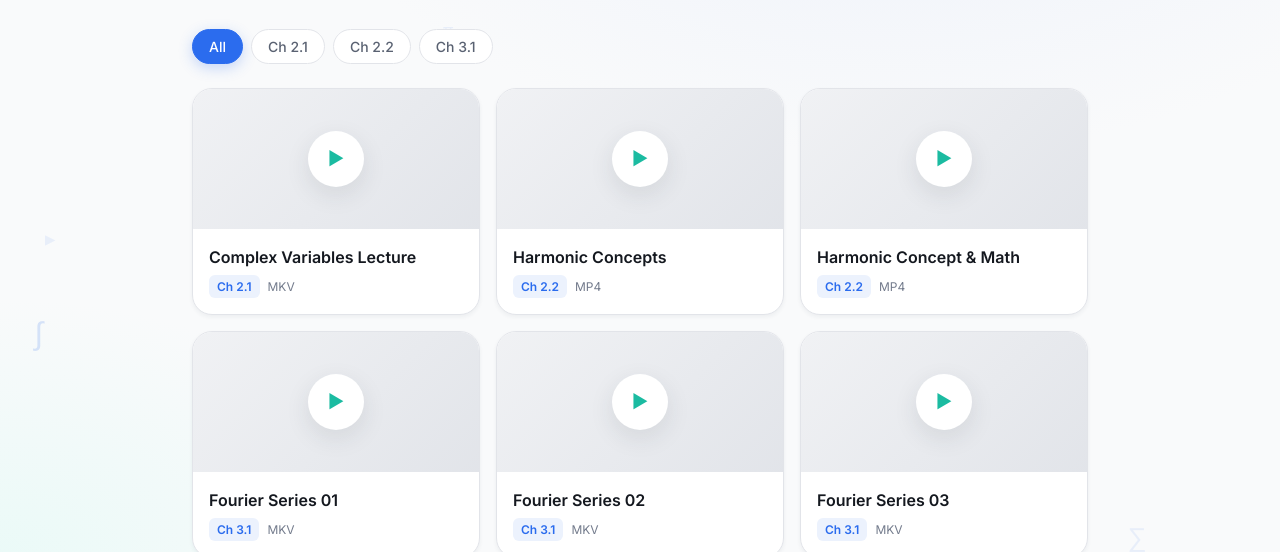
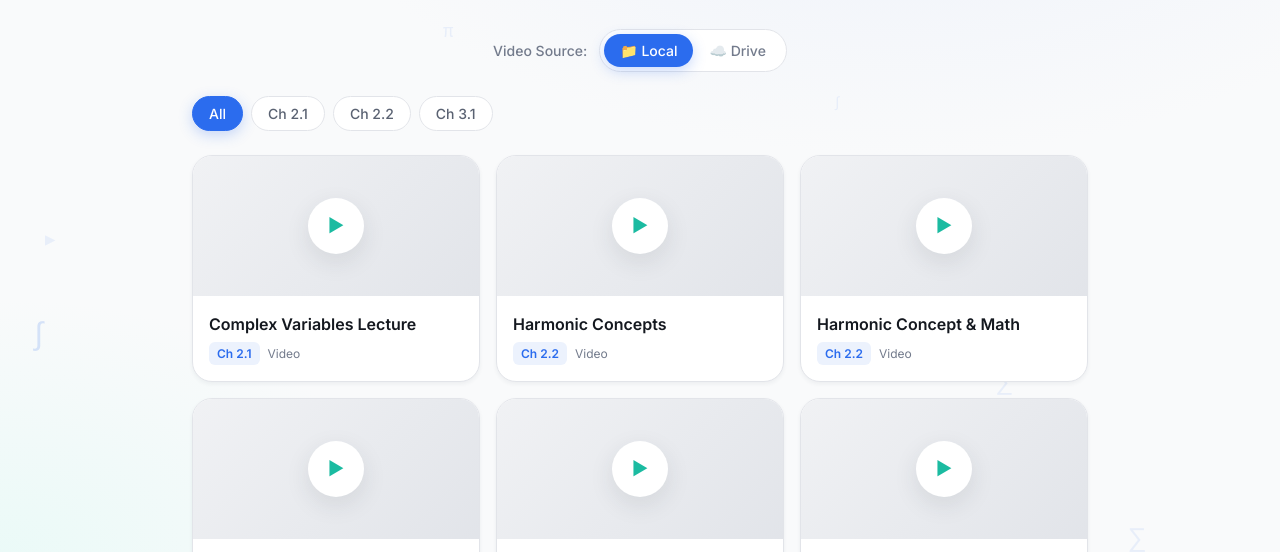
Before and after one commit to AmiValoHoteChai/math, a plain HTML site: page videos.html in a window 1280 px wide. Shown: the part 245-797 px from the top of the page. Drawn offline with Linux system fonts and the light colour scheme.

Commit message:
Add video source toggle (Local/Drive) and fix video sizing

```diff
--- a/app.js
+++ b/app.js
@@ -6,6 +6,41 @@
 // Storage key with version for cache busting
 const KEY = 'math_hub_v7';
 let data = JSON.parse(localStorage.getItem(KEY)) || {};
+
+// Video source preference (local or drive)
+const VIDEO_MODE_KEY = 'math_hub_video_mode';
+let videoMode = localStorage.getItem(VIDEO_MODE_KEY) || 'local'; // 'local' or 'drive'
+
+// Video URL mappings - local path to Google Drive URL
+const VIDEO_URLS = {
+    '2.1/Complex Variables (Concet & Math).mkv': 'https://drive.google.com/file/d/1fBMK8NLNTg58huMihkZzhiH1hSWBkTee/view',
+    '2.2/Harmonic Function Concepts.mp4': 'https://drive.google.com/file/d/1j2JUunSzYiy1H1Uk1cJ26FEf8TTxlN3g/view',
+    '2.2/Harmonic Function (Concept and Math).mp4': 'https://drive.google.com/file/d/1-mKI6eZgVTC5mHdOxOVmdkAIOJIfWaTQ/view',
+    '3.1/Fourier Series 01.mkv': null, // Local only (under 100MB)
+    '3.1/Fourier Series 02.mkv': 'https://drive.google.com/file/d/1zoVwsl-GUm6ZGXopUE8wSSbOmnQjKOO2/view',
+    '3.1/Fourier Series 03.mkv': 'https://drive.google.com/file/d/1UTCNujvNz-xkbPax9mvHg9oHlsyXP-ZG/view',
+    '3.1/Fourier Transform.mp4': 'https://drive.google.com/file/d/18Sl13FwnO-jfKSYzUXUrSETmMC5AwlAd/view'
+};
+
+// Toggle video source mode
+function toggleVideoMode() {
+    videoMode = videoMode === 'local' ? 'drive' : 'local';
+    localStorage.setItem(VIDEO_MODE_KEY, videoMode);
+    updateVideoModeUI();
+    showToast(videoMode === 'local' ? '📁 Using local videos' : '☁️ Using Google Drive');
+}
+
+// Update toggle button UI
+function updateVideoModeUI() {
+    const toggleBtn = document.getElementById('videoModeToggle');
+    const toggleText = document.getElementById('videoModeText');
+    if (toggleBtn) {
+        toggleBtn.classList.toggle('active', videoMode === 'drive');
+    }
+    if (toggleText) {
+        toggleText.textContent = videoMode === 'local' ? 'Local' : 'Drive';
+    }
+}
 
 // ========== Core Functions ==========
 
@@ -67,12 +102,22 @@ function openPDF(url) {
     history.pushState({ viewer: true }, '');
 }
 
-function openVideo(url) {
+function openVideo(localUrl) {
+    // Check if we should use Google Drive instead
+    const driveUrl = VIDEO_URLS[localUrl];
+
+    if (videoMode === 'drive' && driveUrl) {
+        // Open Google Drive link in new tab
+        window.open(driveUrl, '_blank');
+        return;
+    }
+
+    // Play local video
     const viewer = document.getElementById('viewer');
     const content = document.getElementById('viewer-content');
 
     content.innerHTML = `
-        <video src="${url}" controls autoplay>
+        <video src="${localUrl}" controls autoplay>
             Your browser does not support video playback.
         </video>
         <div class="keyboard-hint">
@@ -214,6 +259,7 @@ window.addEventListener('popstate', function (e) {
 // Initialize on page load
 document.addEventListener('DOMContentLoaded', () => {
     refresh();
+    updateVideoModeUI(); // Initialize video source toggle
 
     // Add entrance animations with stagger
     const animatedElements = document.querySelectorAll('.animate-fade-in');
--- a/css/viewer.css
+++ b/css/viewer.css
@@ -23,28 +23,33 @@
 .viewer-content {
     flex: 1;
     width: 100%;
+    height: 100%;
     display: flex;
     align-items: center;
     justify-content: center;
-    padding: var(--space-4);
+    padding: var(--space-8);
+    box-sizing: border-box;
 }
 
 .viewer-content iframe {
     width: 100%;
     height: 100%;
+    max-width: 1200px;
+    max-height: 90vh;
     border: none;
     border-radius: var(--radius-lg);
     background: var(--white);
 }
 
 .viewer-content video {
-    width: 100%;
-    height: 100%;
-    max-width: 100%;
-    max-height: 100%;
+    width: auto;
+    height: auto;
+    max-width: 95vw;
+    max-height: 85vh;
     object-fit: contain;
     background: #000;
     border-radius: var(--radius-lg);
+    box-shadow: 0 8px 32px hsl(0 0% 0% / 0.5);
 }
 
 /* Loading State */
--- a/style.css
+++ b/style.css
@@ -250,3 +250,72 @@
         justify-content: center;
     }
 }
+
+/* ========== Video Source Toggle ========== */
+.video-toggle-container {
+    display: flex;
+    align-items: center;
+    justify-content: center;
+    gap: var(--space-3);
+    margin-bottom: var(--space-6);
+}
+
+.toggle-label {
+    font-size: var(--text-sm);
+    color: var(--text-muted);
+    font-weight: var(--weight-medium);
+}
+
+.video-toggle {
+    position: relative;
+    display: flex;
+    background: var(--surface-1);
+    border: 1px solid var(--border-color);
+    border-radius: var(--radius-full);
+    padding: 4px;
+    cursor: pointer;
+    transition: all var(--duration-normal) var(--ease-out);
+}
+
+.video-toggle:hover {
+    border-color: var(--primary);
+}
+
+.toggle-option {
+    position: relative;
+    z-index: 1;
+    padding: var(--space-2) var(--space-4);
+    font-size: var(--text-sm);
+    font-weight: var(--weight-medium);
+    color: var(--text-muted);
+    border-radius: var(--radius-full);
+    transition: color var(--duration-fast) var(--ease-out);
+}
+
+.toggle-slider {
+    position: absolute;
+    top: 4px;
+    left: 4px;
+    width: calc(50% - 4px);
+    height: calc(100% - 8px);
+    background: var(--primary);
+    border-radius: var(--radius-full);
+    transition: transform var(--duration-normal) var(--ease-spring);
+    box-shadow: var(--shadow-primary);
+}
+
+.video-toggle.active .toggle-slider {
+    transform: translateX(100%);
+}
+
+.video-toggle .toggle-option[data-mode="local"] {
+    color: var(--white);
+}
+
+.video-toggle.active .toggle-option[data-mode="local"] {
+    color: var(--text-muted);
+}
+
+.video-toggle.active .toggle-option[data-mode="drive"] {
+    color: var(--white);
+}
--- a/videos.html
+++ b/videos.html
@@ -22,6 +22,16 @@
             <p class="page-subtitle">7 Lecture Recordings</p>
         </header>
 
+        <!-- Video Source Toggle -->
+        <div class="video-toggle-container animate-fade-in delay-1">
+            <span class="toggle-label">Video Source:</span>
+            <button class="video-toggle" id="videoModeToggle" onclick="toggleVideoMode()">
+                <span class="toggle-option" data-mode="local">📁 Local</span>
+                <span class="toggle-option" data-mode="drive">☁️ Drive</span>
+                <span class="toggle-slider"></span>
+            </button>
+        </div>
+
         <!-- Filter Tabs -->
         <div class="filter-tabs animate-fade-in delay-1">
             <button class="filter-tab active" onclick="filterVideos('all')">All</button>
@@ -40,7 +50,7 @@
                     <div class="video-title">Complex Variables Lecture</div>
                     <div class="video-meta">
                         <span class="video-badge">Ch 2.1</span>
-                        <span>MKV</span>
+                        <span>Video</span>
                     </div>
                 </div>
             </div>
@@ -54,7 +64,7 @@
                     <div class="video-title">Harmonic Concepts</div>
                     <div class="video-meta">
                         <span class="video-badge">Ch 2.2</span>
-                        <span>MP4</span>
+                        <span>Video</span>
                     </div>
                 </div>
             </div>
@@ -67,7 +77,7 @@
                     <div class="video-title">Harmonic Concept & Math</div>
                     <div class="video-meta">
                         <span class="video-badge">Ch 2.2</span>
-                        <span>MP4</span>
+                        <span>Video</span>
                     </div>
                 </div>
             </div>
@@ -81,7 +91,7 @@
                     <div class="video-title">Fourier Series 01</div>
                     <div class="video-meta">
                         <span class="video-badge">Ch 3.1</span>
-                        <span>MKV</span>
+                        <span>Video</span>
                     </div>
                 </div>
             </div>
@@ -93,7 +103,7 @@
                     <div class="video-title">Fourier Series 02</div>
                     <div class="video-meta">
                         <span class="video-badge">Ch 3.1</span>
-                        <span>MKV</span>
+                        <span>Video</span>
                     </div>
                 </div>
             </div>
@@ -105,7 +115,7 @@
                     <div class="video-title">Fourier Series 03</div>
                     <div class="video-meta">
                         <span class="video-badge">Ch 3.1</span>
-                        <span>MKV</span>
+                        <span>Video</span>
                     </div>
                 </div>
             </div>
@@ -117,7 +127,7 @@
                     <div class="video-title">Fourier Transform</div>
                     <div class="video-meta">
                         <span class="video-badge">Ch 3.1</span>
-                        <span>MP4</span>
+                        <span>Video</span>
                     </div>
                 </div>
             </div>
```
Also changed, not shown: chapter-21.html (+1 -1 lines), chapter-22.html (+2 -2 lines), chapter-31.html (+4 -4 lines), index.html (+10 -0 lines).
